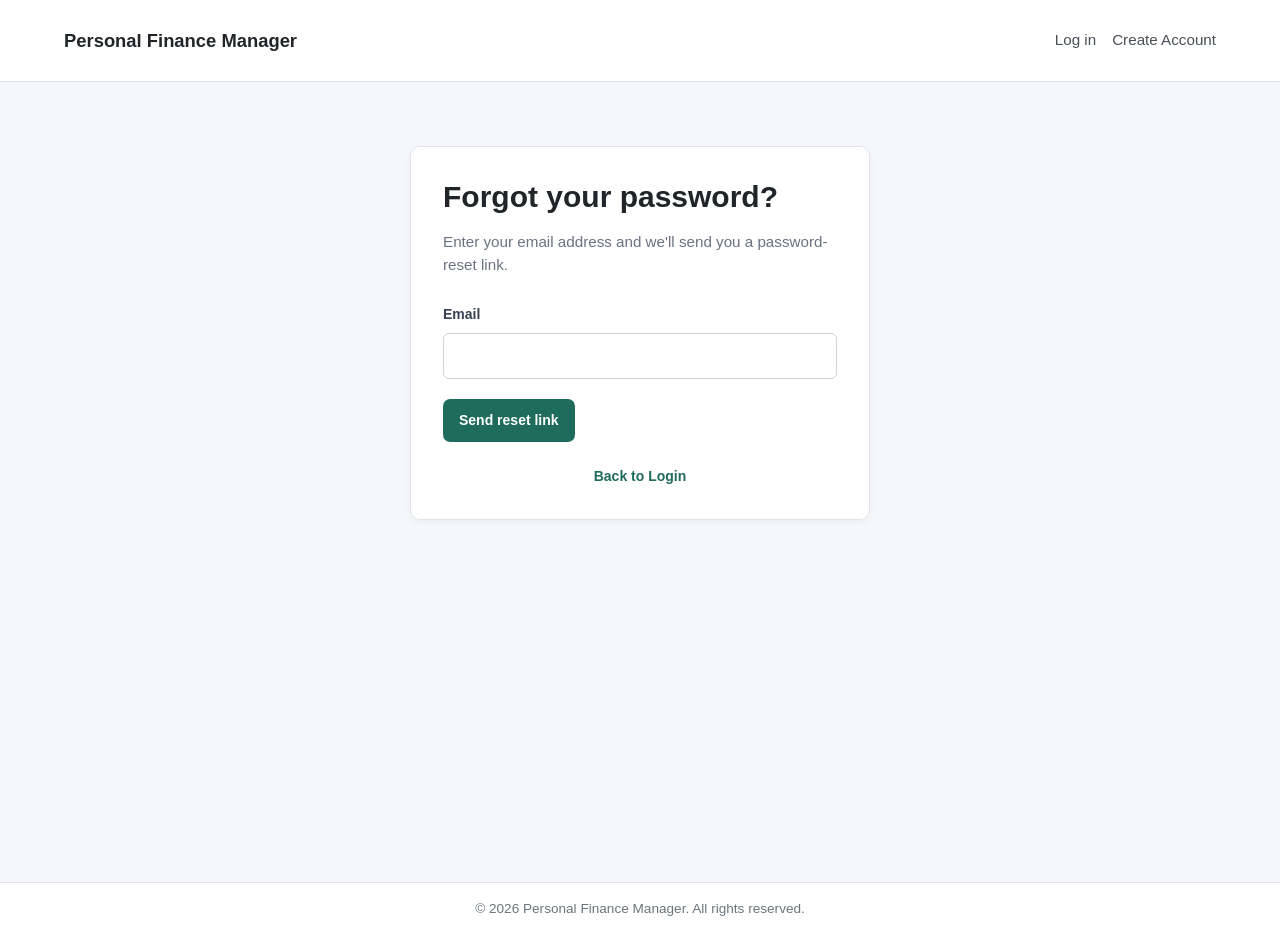
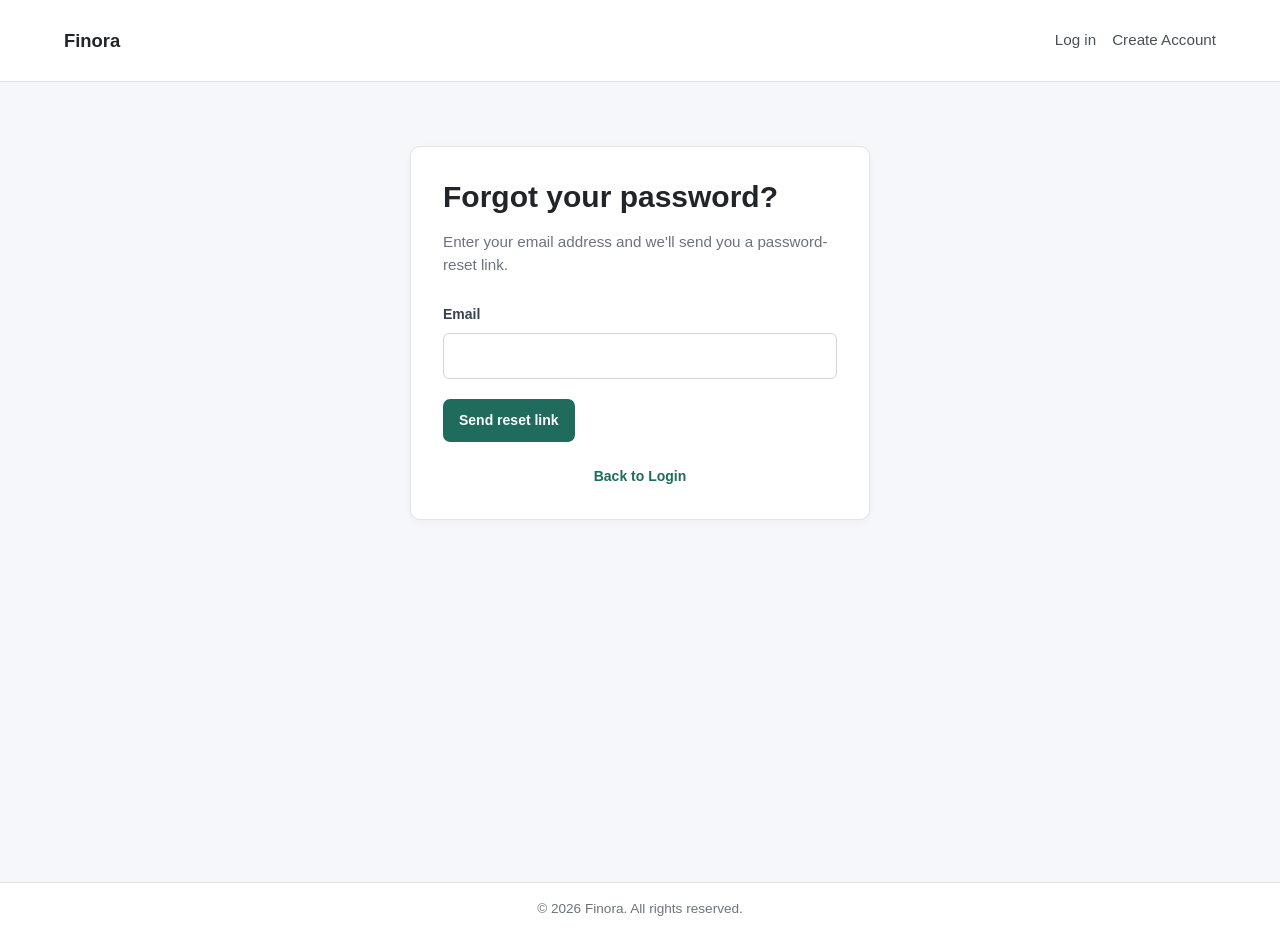
Before and after one commit to jubbyshonhayi/personal_finance_manager, a Flask app: page /forgot-password in a window 1280 px wide. Run offline with Flask 3, Linux system fonts and the light colour scheme; some libraries are stand-ins or nearby versions.

Commit message:
Apply Finora branding to base.html

```diff
--- a/templates/base.html
+++ b/templates/base.html
@@ -9,7 +9,7 @@
 
         <title>
             {% block title %}
-                Personal Finance Manager
+                Finora — Personal Finance Manager
             {% endblock %}
         </title>
 
@@ -37,7 +37,7 @@
                     class="navbar-brand"
                     href="{{ url_for('home.home_page') }}"
                 >
-                    Personal Finance Manager
+                    Finora
                 </a>
 
                 <button
@@ -180,7 +180,7 @@
 
         <footer class="site-footer">
             <div class="site-footer-container">
-                &#169; 2026 Personal Finance Manager. All rights reserved.
+                &#169; 2026 Finora. All rights reserved.
             </div>
         </footer>
 
```
